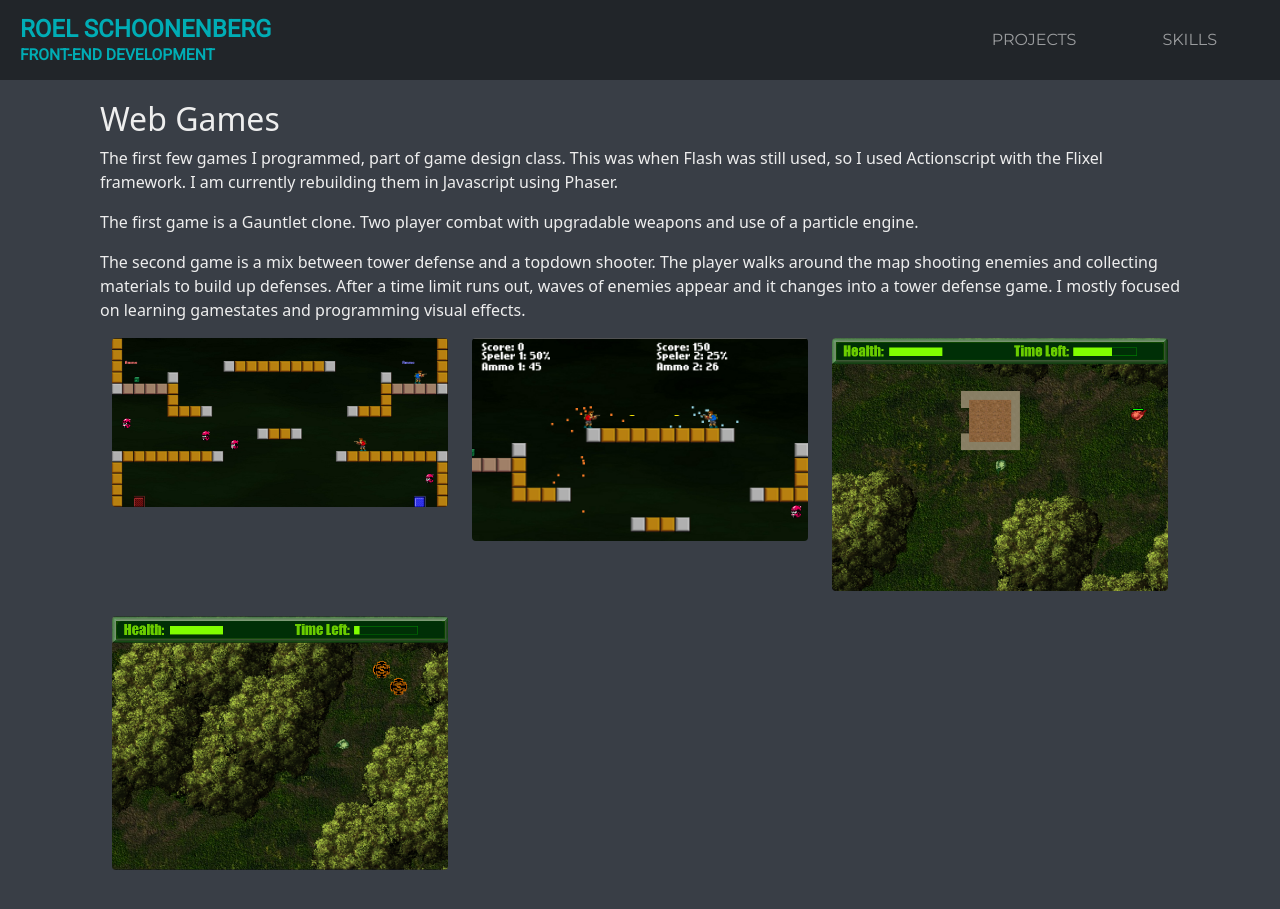
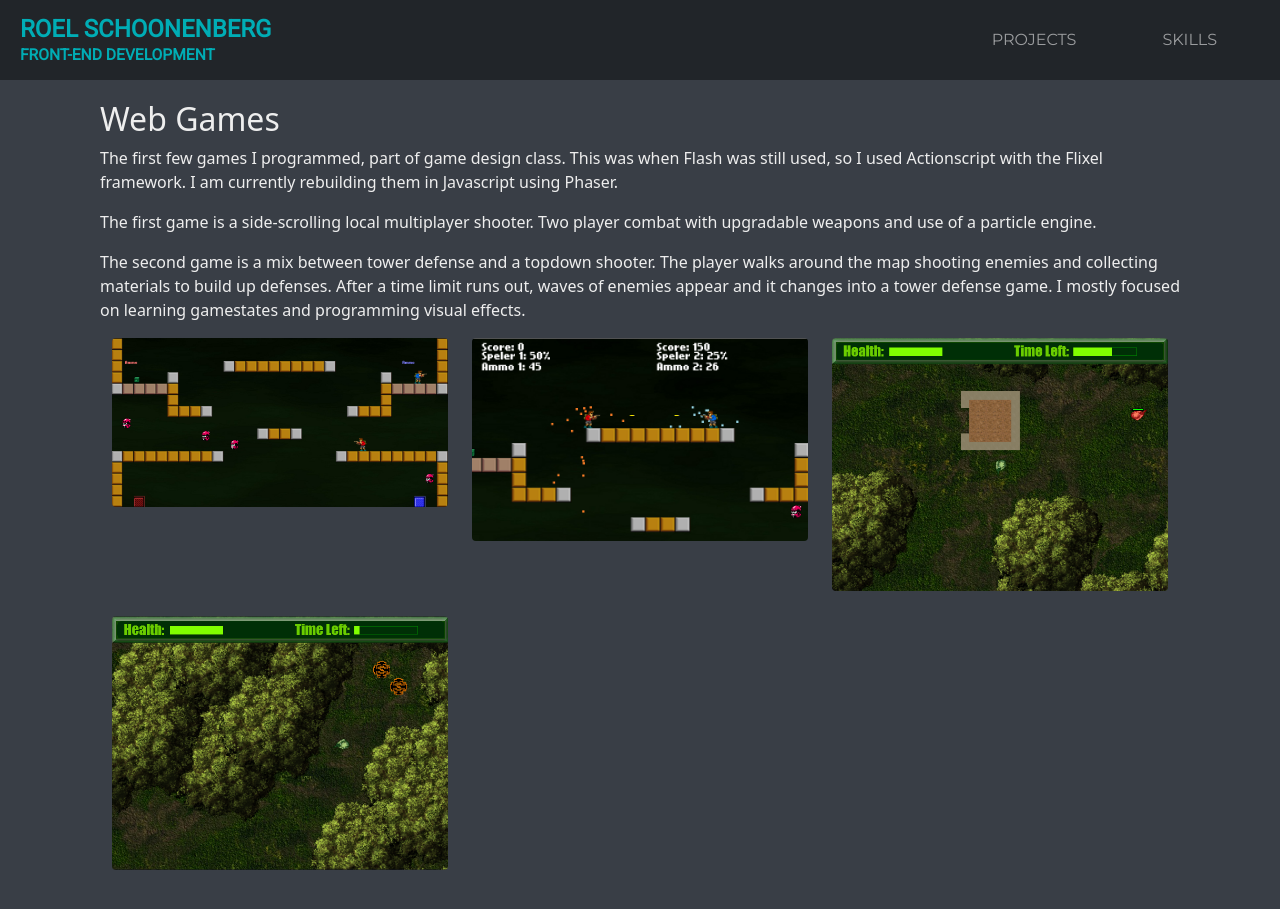
Before and after one commit to roelscho/roelscho.github.io, a Jekyll site: the page built from _posts/2021-10-16-webgames.markdown, in a window 1280 px wide and 995 px high. Shown: the top 909 px of the window. Built offline with Jekyll 4.4.1, drawn with Linux system fonts in a browser that asks for light colours.

Commit message:
Update 2021-10-16-webgames.markdown

```diff
--- a/_posts/2021-10-16-webgames.markdown
+++ b/_posts/2021-10-16-webgames.markdown
@@ -9,7 +9,7 @@ thumbnail: img/webgamethumb.PNG
 
 The first few games I programmed, part of game design class. This was when Flash was still used, so I used Actionscript with the Flixel framework. I am currently rebuilding them in Javascript using Phaser.
 
-The first game is a Gauntlet clone. Two player combat with upgradable weapons and use of a particle engine.
+The first game is a side-scrolling local multiplayer shooter. Two player combat with upgradable weapons and use of a particle engine.
 
 The second game is a mix between tower defense and a topdown shooter. The player walks around the map shooting enemies and collecting materials to build up defenses. After a time limit runs out, waves of enemies appear and it changes into a tower defense game. I mostly focused on learning gamestates and programming visual effects.
 
```
